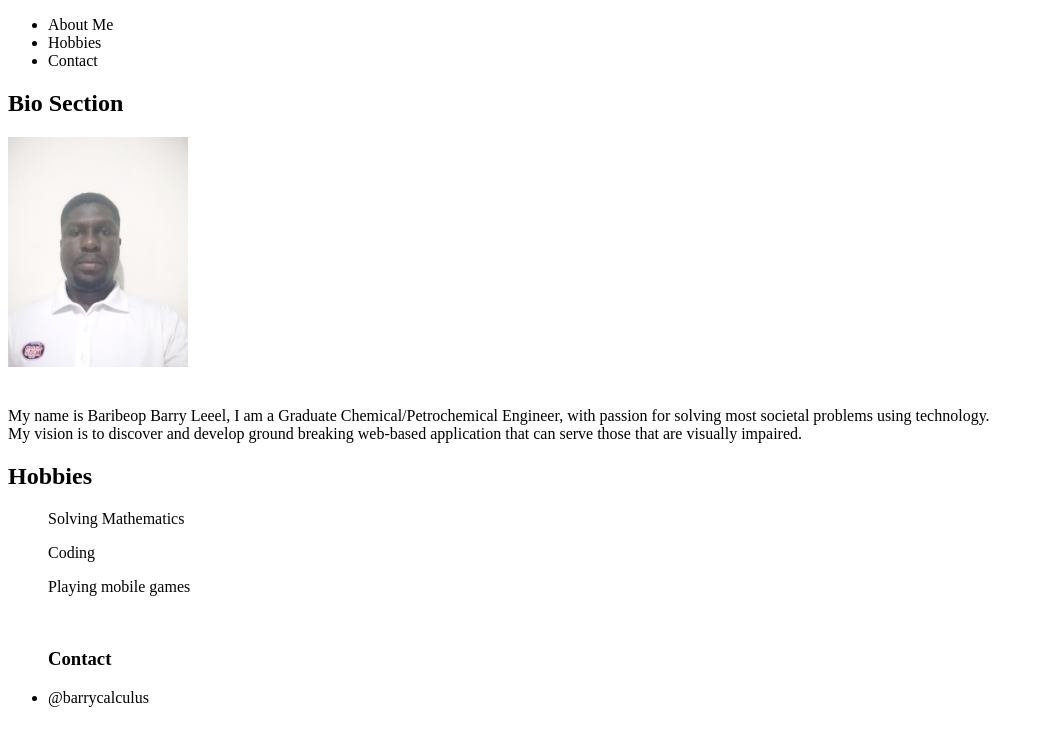
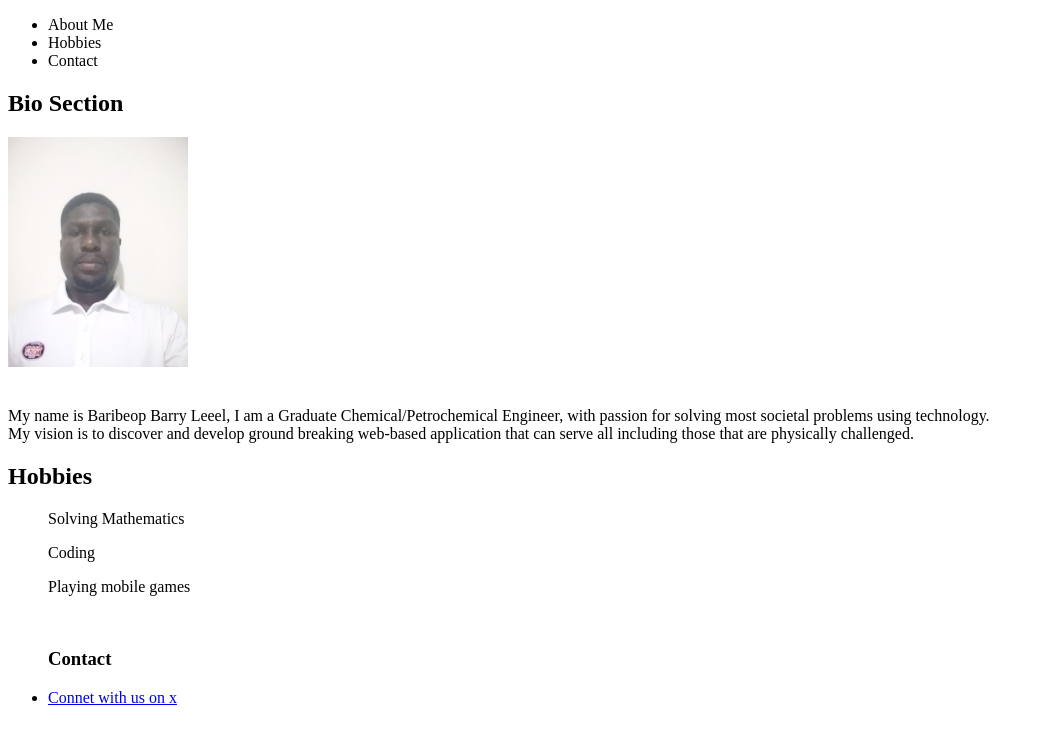
Before and after one commit to Baribeop/3mmtproject1, a plain HTML site: page index.html in a window 1280 px wide. Shown: the whole page, without its empty margins (0-1044 px from the left). Drawn offline with Linux system fonts and the light colour scheme.

Commit message:
change contact info to link

```diff
--- a/index.html
+++ b/index.html
@@ -29,7 +29,7 @@
                 My name is Baribeop Barry Leeel, I am a Graduate Chemical/Petrochemical Engineer,
                 with passion for solving most societal problems using technology. <br>
                 My vision is to discover  and develop ground breaking web-based application that
-                can serve those that are visually impaired.
+                can serve all including those that are physically challenged.
 
             </p>
         </section>
@@ -49,7 +49,7 @@
         <nav>
             <ul>
                 <h3>Contact</h3>
-                <li>@barrycalculus</li>
+                <li><a href="https://x.com/barrycalculus">Connet with us on x</a></li>
             </ul>
         </nav>
     </footer>
```
